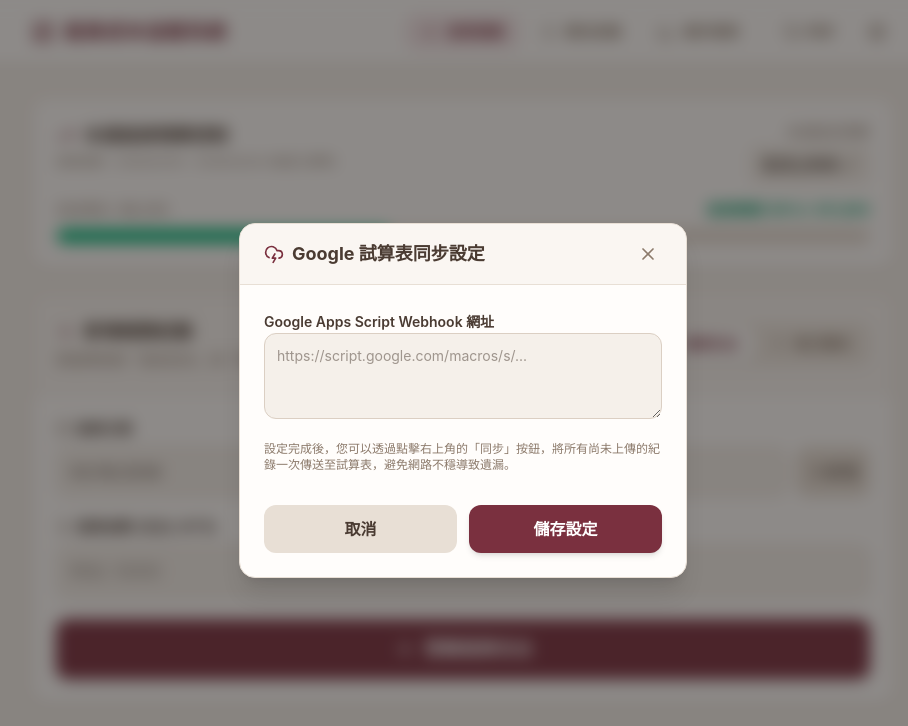
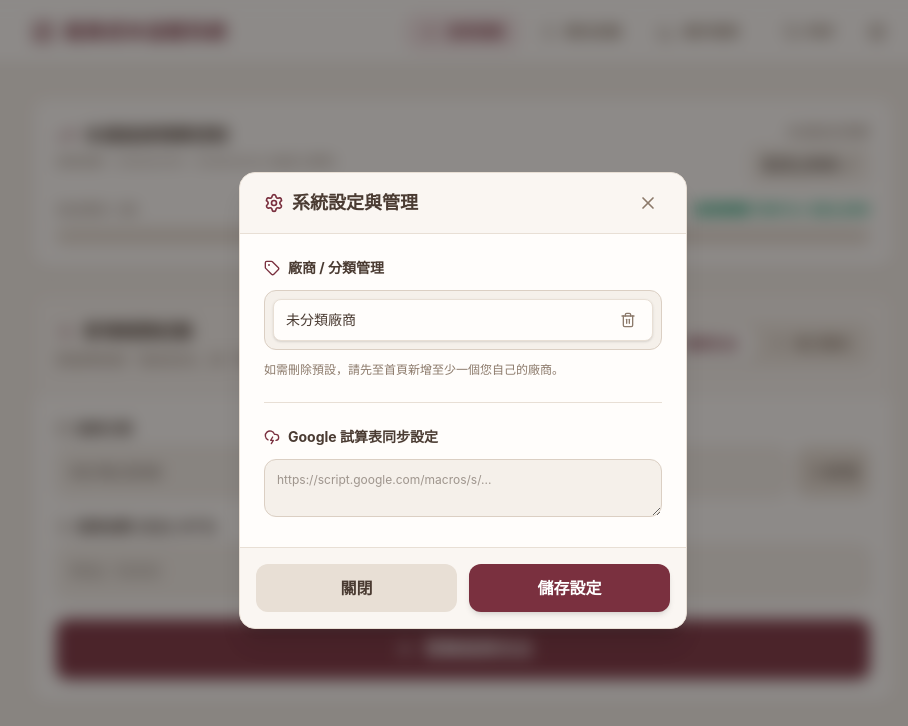
Before and after one commit to OrangeSmall/CostSystem, a React (Vite) app: page / in a window 1280 px wide. Both pictures are taken after a click on the button 1054 px from the left and 32 px from the top of the page. Shown: the top 726 px of the page, without its empty margins (177-1085 px from the left). Built offline with nearby package versions, Linux system fonts and the light colour scheme.

Commit message:
更改部分功能

```diff
--- a/src/App.jsx
+++ b/src/App.jsx
@@ -53,15 +53,22 @@ const formatCurrency = (amount) => {
 export default function App() {
   const [activeTab, setActiveTab] = useState('dashboard');
 
-  // 狀態管理
-  const [categories, setCategories] = useState(['A廠商-生鮮', 'B廠商-乾貨', 'C廠商-包材']);
-  const [entries, setEntries] = useState([
-    { id: '1', date: '2026-03-18', category: 'A廠商-生鮮', amount: 5000, isSynced: true },
-    { id: '2', date: '2026-03-19', category: 'B廠商-乾貨', amount: 3200, isSynced: true },
-  ]);
-  const [revenues, setRevenues] = useState([
-    { id: 'r1', date: '2026-03-18', amount: 8500, isSynced: true },
-  ]);
+  // 狀態管理：加入 localStorage 永久記憶 (分類、成本紀錄、營收紀錄)
+  const [categories, setCategories] = useState(() => {
+    const savedCats = localStorage.getItem('purchaseCategories');
+    // 清除舊的預設 ABC 廠商，改為空白預設
+    return savedCats ? JSON.parse(savedCats) : ['未分類廠商'];
+  });
+
+  const [entries, setEntries] = useState(() => {
+    const savedEntries = localStorage.getItem('purchaseEntries');
+    return savedEntries ? JSON.parse(savedEntries) : [];
+  });
+
+  const [revenues, setRevenues] = useState(() => {
+    const savedRevs = localStorage.getItem('purchaseRevenues');
+    return savedRevs ? JSON.parse(savedRevs) : [];
+  });
 
   // 表單狀態
   const [entryType, setEntryType] = useState('cost');
@@ -83,7 +90,10 @@ export default function App() {
   const [syncToast, setSyncToast] = useState({ show: false, message: '', type: 'success' });
 
   // 預算狀態
-  const [weeklyBudget, setWeeklyBudget] = useState(20000);
+  const [weeklyBudget, setWeeklyBudget] = useState(() => {
+    const savedBudget = localStorage.getItem('weeklyBudget');
+    return savedBudget ? Number(savedBudget) : 20000;
+  });
   const [isEditingBudget, setIsEditingBudget] = useState(false);
   const [tempBudget, setTempBudget] = useState(weeklyBudget);
 
@@ -91,14 +101,47 @@ export default function App() {
   const [reportType, setReportType] = useState('weekly');
   const [reportViewMode, setReportViewMode] = useState('desktop');
 
+  // 當資料改變時，自動儲存到瀏覽器 localStorage
+  useEffect(() => {
+    localStorage.setItem('purchaseCategories', JSON.stringify(categories));
+    if (!categories.includes(category) && categories.length > 0) {
+      setCategory(categories[0]);
+    }
+  }, [categories, category]);
+
+  useEffect(() => {
+    localStorage.setItem('purchaseEntries', JSON.stringify(entries));
+  }, [entries]);
+
+  useEffect(() => {
+    localStorage.setItem('purchaseRevenues', JSON.stringify(revenues));
+  }, [revenues]);
+
   // 處理新增分類
   const handleAddCategory = () => {
-    if (newCategoryName.trim() && !categories.includes(newCategoryName.trim())) {
     const newCat = newCategoryName.trim();
+    if (!newCat) return;
+
+    if (categories.includes(newCat)) {
+      alert('這個廠商或分類名稱已經存在囉！');
+      return;
+    }
+
     setCategories([...categories, newCat]);
     setCategory(newCat);
     setNewCategoryName('');
     setIsAddingCategory(false);
+  };
+
+  // 處理刪除分類
+  const handleRemoveCategory = (catToRemove) => {
+    if (categories.length <= 1) {
+      alert('請至少保留一個廠商分類喔！(如果您想刪除預設，請先新增一個自己的廠商)');
+      return;
+    }
+    const confirmDelete = window.confirm(`確定要刪除「${catToRemove}」嗎？\n(這不會影響過去已經登錄的歷史紀錄)`);
+    if (confirmDelete) {
+      setCategories(categories.filter(c => c !== catToRemove));
     }
   };
 
@@ -120,7 +163,7 @@ export default function App() {
       id: Date.now().toString(),
       date,
       amount: parseFloat(amount),
-      isSynced: false // 標記為尚未同步
+      isSynced: false
     };
 
     if (entryType === 'cost') {
@@ -156,13 +199,11 @@ export default function App() {
     setIsSyncing(true);
 
     try {
-      // 將所有未同步的資料打包成一個陣列 (Payload)
       const payload = [
         ...unsyncedEntries.map(e => ({ date: e.date, type: '進貨成本', category: e.category, amount: e.amount })),
         ...unsyncedRevenues.map(r => ({ date: r.date, type: '營業收入', category: '每日營收', amount: r.amount }))
       ];
 
-      // 使用 text/plain 避免跨網域 (CORS) preflight 阻擋問題
       await fetch(webhookUrl, {
         method: 'POST',
         mode: 'no-cors',
@@ -170,15 +211,15 @@ export default function App() {
         body: JSON.stringify(payload)
       });
 
-      // 更新狀態為已同步
+      // 將資料標記為已同步
       setEntries(entries.map(e => ({ ...e, isSynced: true })));
       setRevenues(revenues.map(r => ({ ...r, isSynced: true })));
 
-      setSyncToast({ show: true, message: `成功同步 ${payload.length} 筆紀錄至雲端！`, type: 'success' });
+      setSyncToast({ show: true, message: `成功送出 ${payload.length} 筆紀錄至雲端！`, type: 'success' });
       setTimeout(() => setSyncToast({ show: false, message: '', type: 'success' }), 3000);
     } catch (error) {
       console.error('Sync Error:', error);
-      setSyncToast({ show: true, message: '同步失敗，請檢查網路連線或網址是否正確。', type: 'error' });
+      setSyncToast({ show: true, message: '連線異常，請檢查網路連線狀態。', type: 'error' });
       setTimeout(() => setSyncToast({ show: false, message: '', type: 'success' }), 3000);
     } finally {
       setIsSyncing(false);
@@ -200,13 +241,14 @@ export default function App() {
     if (!editingEntry.date || !editingEntry.amount || isNaN(editingEntry.amount)) return;
     if (editingEntry.recordType === 'cost' && !editingEntry.category) return;
 
+    // 編輯後將狀態改回「未同步」，確保修改內容會被送到雲端 (如果未來需要更新表單)
     if (editingEntry.recordType === 'cost') {
       setEntries(entries.map(entry =>
-        entry.id === editingEntry.id ? { ...editingEntry, amount: parseFloat(editingEntry.amount) } : entry
+        entry.id === editingEntry.id ? { ...editingEntry, amount: parseFloat(editingEntry.amount), isSynced: false } : entry
       ).sort((a, b) => new Date(b.date) - new Date(a.date)));
     } else {
       setRevenues(revenues.map(rev =>
-        rev.id === editingEntry.id ? { ...editingEntry, amount: parseFloat(editingEntry.amount) } : rev
+        rev.id === editingEntry.id ? { ...editingEntry, amount: parseFloat(editingEntry.amount), isSynced: false } : rev
       ).sort((a, b) => new Date(b.date) - new Date(a.date)));
     }
 
@@ -215,11 +257,13 @@ export default function App() {
 
   // 儲存預算
   const handleSaveBudget = () => {
-    setWeeklyBudget(Number(tempBudget));
+    const newBudget = Number(tempBudget);
+    setWeeklyBudget(newBudget);
+    localStorage.setItem('weeklyBudget', newBudget.toString());
     setIsEditingBudget(false);
   };
 
-  // 匯出 CSV (供 Google 表單/試算表使用)
+  // 匯出 CSV
   const exportToCSV = () => {
     const BOM = '\uFEFF';
     const headers = ['日期', '週區間(週三起)', '類型', '廠商/分類', '金額'];
@@ -228,6 +272,11 @@ export default function App() {
       ...entries.map(e => ({ ...e, type: '進貨成本' })),
       ...revenues.map(r => ({ ...r, type: '營業收入', category: '每日營收' }))
     ].sort((a, b) => new Date(b.date) - new Date(a.date));
+
+    if (combined.length === 0) {
+      alert("目前尚無任何紀錄可匯出！");
+      return;
+    }
 
     const csvRows = combined.map(e =>
       `${e.date},${getCustomWeekRange(e.date)},${e.type},${e.category},${e.amount}`
@@ -245,31 +294,23 @@ export default function App() {
     document.body.removeChild(link);
   };
 
-  // 計算本週(週三至週二)的資料與餘額邏輯
   const todayString = new Date().toISOString().split('T')[0];
   const currentWeekString = getCustomWeekRange(todayString);
-
   const currentWeekEntries = entries.filter(entry => getCustomWeekRange(entry.date) === currentWeekString);
   const currentWeekTotal = currentWeekEntries.reduce((sum, entry) => sum + entry.amount, 0);
 
   const remainingAmount = weeklyBudget - currentWeekTotal;
   const remainingRatio = weeklyBudget > 0 ? remainingAmount / weeklyBudget : 0;
-
-  // 核心邏輯：低於 30% 紅色，大於等於 30% 綠色
   const isLowBudget = remainingRatio < 0.3;
   const isOverBudget = remainingAmount < 0;
-
-  // 進度條長度 (花費比例)
   const spentPercentage = weeklyBudget > 0 ? Math.min((currentWeekTotal / weeklyBudget) * 100, 100) : 0;
 
-  // 合併所有歷史紀錄
   const combinedRecords = useMemo(() => {
     const costs = entries.map(e => ({ ...e, recordType: 'cost' }));
     const revs = revenues.map(r => ({ ...r, recordType: 'revenue', category: '每日營收' }));
     return [...costs, ...revs].sort((a, b) => new Date(b.date) - new Date(a.date));
   }, [entries, revenues]);
 
-  // 計算報表資料
   const reportData = useMemo(() => {
     const data = {};
     entries.forEach(entry => {
@@ -292,14 +333,11 @@ export default function App() {
       .sort((a, b) => b.period.localeCompare(a.period));
   }, [entries, revenues, reportType]);
 
-  // 計算尚未同步的數量
   const unsyncedCount = entries.filter(e => !e.isSynced).length + revenues.filter(r => !r.isSynced).length;
 
   return (
-    // 使用淺茶色 bg-[#F5F0EA] 作為全站主背景，文字使用深褐色
     <div className="min-h-screen bg-[#F5F0EA] text-[#4A3B32] font-sans pb-20 md:pb-0">
 
-      {/* 同步提示 Toast */}
       {syncToast.show && (
         <div className={`fixed top-20 left-1/2 transform -translate-x-1/2 z-50 px-6 py-3 rounded-xl shadow-lg flex items-center gap-3 transition-all duration-300 ${syncToast.type === 'success' ? 'bg-[#FFFDFB] border-l-4 border-emerald-500 text-[#4A3B32]' : 'bg-[#FFFDFB] border-l-4 border-red-500 text-[#4A3B32]'}`}>
           {syncToast.type === 'success' ? <CheckCircle2 size={20} className="text-emerald-500" /> : <AlertCircle size={20} className="text-red-500" />}
@@ -307,7 +345,6 @@ export default function App() {
         </div>
       )}
 
-      {/* 頂部導覽列：淺茶色與酒紅色點綴 */}
       <header className="bg-[#FFFDFB] shadow-sm border-b border-[#E8DFD5] sticky top-0 z-10">
         <div className="max-w-4xl mx-auto px-4 h-16 flex items-center justify-between">
           <div className="flex items-center gap-2 text-[#7A303F]">
@@ -321,7 +358,6 @@ export default function App() {
               <NavButton active={activeTab === 'reports'} onClick={() => setActiveTab('reports')} icon={<BarChart3 size={18}/>} label="統計報表" />
             </div>
 
-            {/* 手動同步按鈕 */}
             <button
               onClick={handleManualSync}
               disabled={isSyncing}
@@ -335,26 +371,21 @@ export default function App() {
               )}
             </button>
 
-            {/* 設定按鈕 */}
             <button
               onClick={() => setShowSettings(true)}
               className="p-2 text-[#8C7A6B] hover:text-[#7A303F] hover:bg-[#F5E6E8] rounded-full transition-colors relative ml-1"
             >
               <Settings size={20} />
-              {webhookUrl && <span className="absolute top-1 right-1 w-2 h-2 bg-emerald-500 rounded-full border-2 border-[#FFFDFB] box-content"></span>}
             </button>
           </div>
         </div>
       </header>
 
-      {/* 主要內容區 */}
       <main className="max-w-4xl mx-auto p-4 mt-4">
 
-        {/* 分頁 1: 首頁登錄 */}
         {activeTab === 'dashboard' && (
           <div className="space-y-6">
 
-            {/* 預算控制卡片 */}
             <div className="bg-[#FFFDFB] p-6 rounded-2xl shadow-sm border border-[#E8DFD5] relative overflow-hidden">
               <div className="flex justify-between items-start mb-4">
                 <div>
@@ -365,7 +396,6 @@ export default function App() {
                   <p className="text-xs text-[#8C7A6B] mt-1">結算週期：{currentWeekString} (每週三歸零)</p>
                 </div>
 
-                {/* 預算設定區 */}
                 {!isEditingBudget ? (
                   <div className="text-right flex flex-col items-end">
                     <span className="text-sm text-[#8C7A6B] mb-1">本週設定預算</span>
@@ -392,7 +422,6 @@ export default function App() {
                 )}
               </div>
 
-              {/* 進度條與紅綠燈邏輯 */}
               <div className="space-y-2">
                 <div className="flex justify-between text-sm font-medium">
                   <span className="text-[#8C7A6B]">
@@ -403,7 +432,6 @@ export default function App() {
                   </span>
                 </div>
                 <div className="h-4 w-full bg-[#E8DFD5] rounded-full overflow-hidden border border-[#DBCFC3]">
-                  {/* 進度條顏色：大於等於30%綠色，低於30%紅色 */}
                   <div
                     className={`h-full transition-all duration-500 rounded-full ${isLowBudget ? 'bg-red-500' : 'bg-emerald-500'}`}
                     style={{ width: `${spentPercentage}%` }}
@@ -417,7 +445,6 @@ export default function App() {
               </div>
             </div>
 
-            {/* 輸入表單 */}
             <div className="bg-[#FFFDFB] rounded-2xl shadow-sm border border-[#E8DFD5] overflow-hidden">
               <div className="p-6 border-b border-[#E8DFD5] bg-[#F5F0EA]/50">
                 <div className="flex flex-col md:flex-row justify-between md:items-center gap-4">
@@ -429,7 +456,6 @@ export default function App() {
                     <p className="text-sm text-[#8C7A6B] mt-1">請選擇登錄「進貨成本」或「每日營收」。</p>
                   </div>
 
-                  {/* 類型切換按鈕 */}
                   <div className="flex bg-[#E8DFD5]/60 p-1 rounded-xl w-fit">
                     <button
                       type="button"
@@ -454,11 +480,10 @@ export default function App() {
               </div>
 
               <form onSubmit={handleSubmit} className="p-6 space-y-5">
-                {/* 顯示成功訊息 */}
                 {showSuccess && (
                   <div className="bg-emerald-50 text-emerald-700 p-3 rounded-lg flex items-center gap-2 text-sm font-medium animate-pulse border border-emerald-100">
                     <CheckCircle2 size={18} />
-                    登錄成功！已加入本地紀錄。
+                    登錄成功！資料已安全保存在您的設備中。
                   </div>
                 )}
 
@@ -562,7 +587,6 @@ export default function App() {
           </div>
         )}
 
-        {/* 分頁 2: 歷史紀錄 */}
         {activeTab === 'records' && (
           <div className="bg-[#FFFDFB] rounded-2xl shadow-sm border border-[#E8DFD5] overflow-hidden">
              <div className="p-6 border-b border-[#E8DFD5] bg-[#F5F0EA]/50 flex justify-between items-center flex-wrap gap-4">
@@ -649,7 +673,6 @@ export default function App() {
           </div>
         )}
 
-        {/* 分頁 3: 統計報表 */}
         {activeTab === 'reports' && (
           <div className="space-y-6">
             <div className="bg-[#FFFDFB] p-4 rounded-2xl shadow-sm border border-[#E8DFD5] flex flex-col md:flex-row justify-between items-center gap-4">
@@ -823,42 +846,71 @@ export default function App() {
         )}
       </main>
 
-      {/* 雲端同步設定 Modal */}
+      {/* 系統設定與廠商管理 Modal */}
       {showSettings && (
         <div className="fixed inset-0 bg-stone-900/50 backdrop-blur-sm flex items-center justify-center p-4 z-50">
-          <div className="bg-[#FFFDFB] rounded-2xl shadow-xl border border-[#E8DFD5] w-full max-w-md overflow-hidden animate-in fade-in zoom-in-95 duration-200">
-            <div className="px-6 py-4 border-b border-[#E8DFD5] flex justify-between items-center bg-[#F5F0EA]/50">
+          <div className="bg-[#FFFDFB] rounded-2xl shadow-xl border border-[#E8DFD5] w-full max-w-md overflow-hidden animate-in fade-in zoom-in-95 duration-200 flex flex-col max-h-[90vh]">
+            <div className="px-6 py-4 border-b border-[#E8DFD5] flex justify-between items-center bg-[#F5F0EA]/50 shrink-0">
               <h3 className="font-bold text-lg flex items-center gap-2 text-[#4A3B32]">
-                <CloudLightning size={20} className="text-[#7A303F]" />
-                Google 試算表同步設定
+                <Settings size={20} className="text-[#7A303F]" />
+                系統設定與管理
               </h3>
               <button onClick={() => setShowSettings(false)} className="text-[#8C7A6B] hover:text-[#4A3B32] p-1 rounded-lg hover:bg-[#E8DFD5] transition-colors">
                 <X size={20} />
               </button>
             </div>
-            <form onSubmit={handleSaveSettings} className="p-6 space-y-4">
-              <div className="space-y-2">
-                <label className="text-sm font-semibold text-[#4A3B32]">Google Apps Script Webhook 網址</label>
+
+            <div className="p-6 overflow-y-auto space-y-6">
+              {/* 廠商管理區塊 */}
+              <div className="space-y-3">
+                <label className="text-sm font-bold text-[#4A3B32] flex items-center gap-2">
+                  <Tag size={16} className="text-[#7A303F]" />
+                  廠商 / 分類管理
+                </label>
+                <div className="max-h-48 overflow-y-auto space-y-2 border border-[#DBCFC3] rounded-xl p-2 bg-[#F5F0EA]">
+                  {categories.map(cat => (
+                    <div key={cat} className="flex justify-between items-center bg-[#FFFDFB] px-3 py-2 rounded-lg border border-[#E8DFD5] shadow-sm">
+                      <span className="text-sm text-[#4A3B32] font-medium">{cat}</span>
+                      <button
+                        type="button"
+                        onClick={() => handleRemoveCategory(cat)}
+                        className="text-[#8C7A6B] hover:text-red-500 p-1 rounded transition-colors"
+                        title="刪除此分類"
+                      >
+                        <Trash2 size={16} />
+                      </button>
+                    </div>
+                  ))}
+                </div>
+                <p className="text-xs text-[#8C7A6B]">如需刪除預設，請先至首頁新增至少一個您自己的廠商。</p>
+              </div>
+
+              <hr className="border-[#E8DFD5]" />
+
+              {/* Webhook 同步設定區塊 */}
+              <div className="space-y-3">
+                <label className="text-sm font-bold text-[#4A3B32] flex items-center gap-2">
+                  <CloudLightning size={16} className="text-[#7A303F]" />
+                  Google 試算表同步設定
+                </label>
                 <textarea
-                  rows="3"
+                  rows="2"
                   placeholder="https://script.google.com/macros/s/..."
                   value={tempWebhookUrl}
                   onChange={(e) => setTempWebhookUrl(e.target.value)}
-                  className="w-full p-3 rounded-xl border border-[#DBCFC3] bg-[#F5F0EA] focus:bg-[#FFFDFB] focus:ring-2 focus:ring-[#7A303F] outline-none transition-all text-sm"
+                  className="w-full p-3 rounded-xl border border-[#DBCFC3] bg-[#F5F0EA] focus:bg-[#FFFDFB] focus:ring-2 focus:ring-[#7A303F] outline-none transition-all text-xs"
                 />
-                <p className="text-xs text-[#8C7A6B] mt-2">
-                  設定完成後，您可以透過點擊右上角的「同步」按鈕，將所有尚未上傳的紀錄一次傳送至試算表，避免網路不穩導致遺漏。
-                </p>
               </div>
-              <div className="pt-4 flex gap-3">
+            </div>
+
+            <div className="p-4 border-t border-[#E8DFD5] bg-[#F5F0EA]/50 flex gap-3 shrink-0">
               <button type="button" onClick={() => setShowSettings(false)} className="flex-1 py-3 bg-[#E8DFD5] hover:bg-[#DBCFC3] text-[#4A3B32] rounded-xl font-bold transition-colors">
-                  取消
+                關閉
               </button>
-                <button type="submit" className="flex-1 py-3 bg-[#7A303F] hover:bg-[#5E2430] text-white rounded-xl font-bold shadow-md transition-all">
+              <button onClick={handleSaveSettings} className="flex-1 py-3 bg-[#7A303F] hover:bg-[#5E2430] text-white rounded-xl font-bold shadow-md transition-all">
                 儲存設定
               </button>
             </div>
-            </form>
           </div>
         </div>
       )}
@@ -993,7 +1045,6 @@ function SimpleLineChart({ data }) {
   );
 }
 
-// 桌面版導覽按鈕元件
 function NavButton({ active, onClick, icon, label }) {
   return (
     <button onClick={onClick} className={`flex items-center gap-2 px-4 py-2 rounded-xl text-sm font-semibold transition-all ${active ? 'bg-[#F5E6E8] text-[#7A303F]' : 'text-[#8C7A6B] hover:bg-[#F5F0EA] hover:text-[#4A3B32]'}`}>
@@ -1002,7 +1053,6 @@ function NavButton({ active, onClick, icon, label }) {
   );
 }
 
-// 手機版導覽按鈕元件
 function MobileNavButton({ active, onClick, icon, label }) {
   return (
     <button onClick={onClick} className={`flex flex-col items-center justify-center w-full h-full space-y-1 transition-colors ${active ? 'text-[#7A303F]' : 'text-[#8C7A6B] hover:text-[#4A3B32]'}`}>
```
Lines whose indentation alone changed are shown as unchanged.
